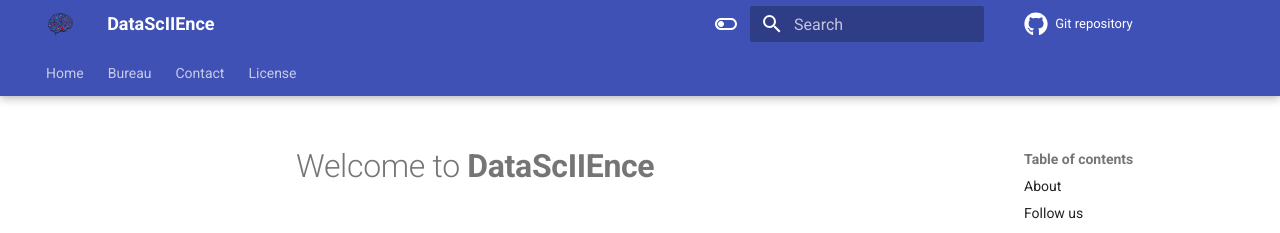
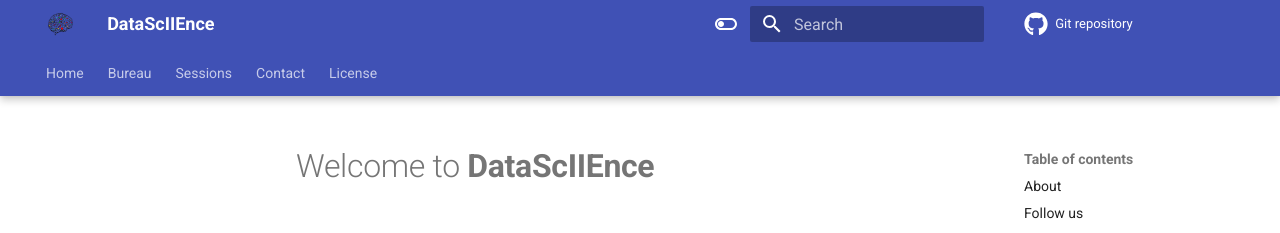
Before and after one commit to DataScIIEnce-ENSIIE/datasciience-ensiie.github.io, an MkDocs documentation site: the page built from docs/index.md, in a window 1280 px wide. Shown: the top 233 px of the page. Built offline with MkDocs 1.6.1 and Material for MkDocs 9.7.7, drawn with Linux system fonts in a browser that asks for light colours; comment, search, counter and statistics services are not loaded.

Commit message:
Adding Sessions page

```diff
--- a/mkdocs.yml
+++ b/mkdocs.yml
@@ -54,9 +54,11 @@ extra:
 nav:
   - Home: "../"
   - Bureau: "../admin"
+  - Sessions: "../sessions"
   - Contact: "../contact"
   - License: "../license"
 markdown_extensions:
   - admonition
+  - footnotes
   - pymdownx.details
   - pymdownx.superfences
```
Also changed, not shown: docs/sessions.md (added, +9 -0 lines).
